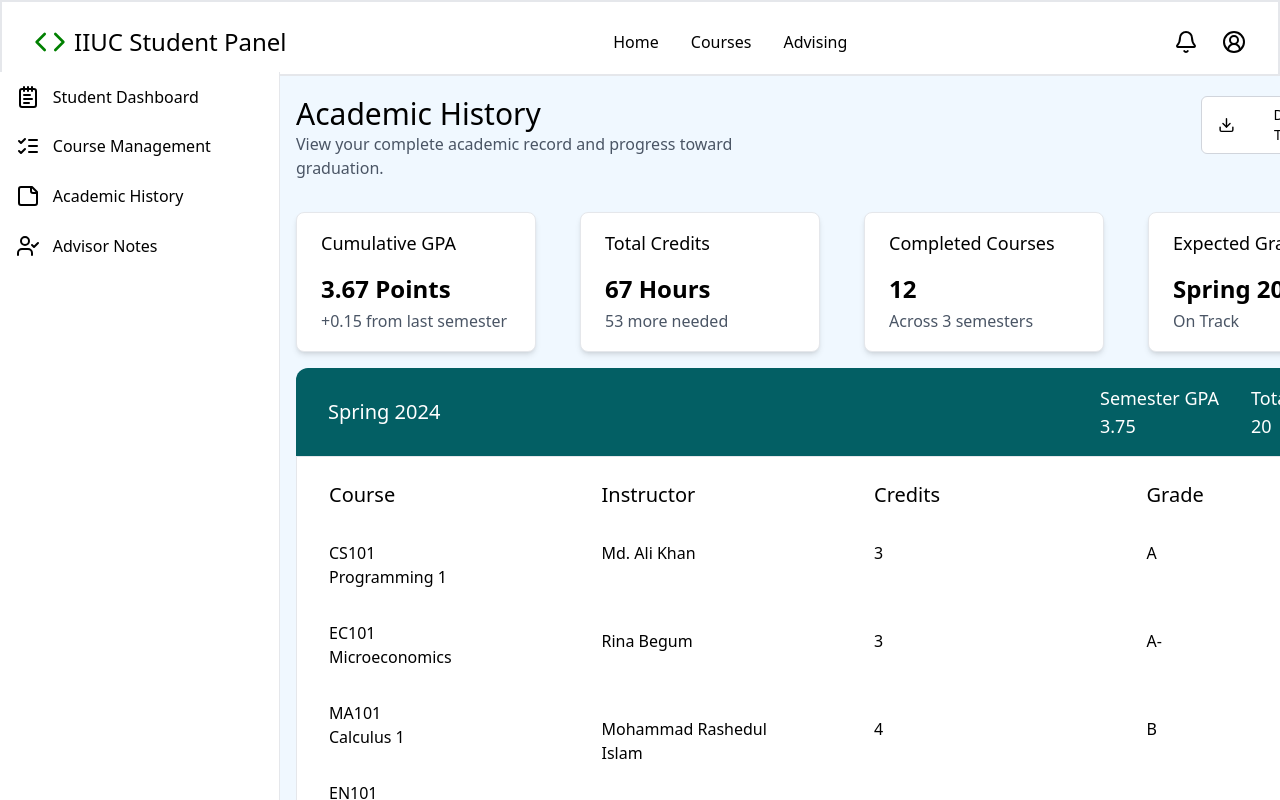
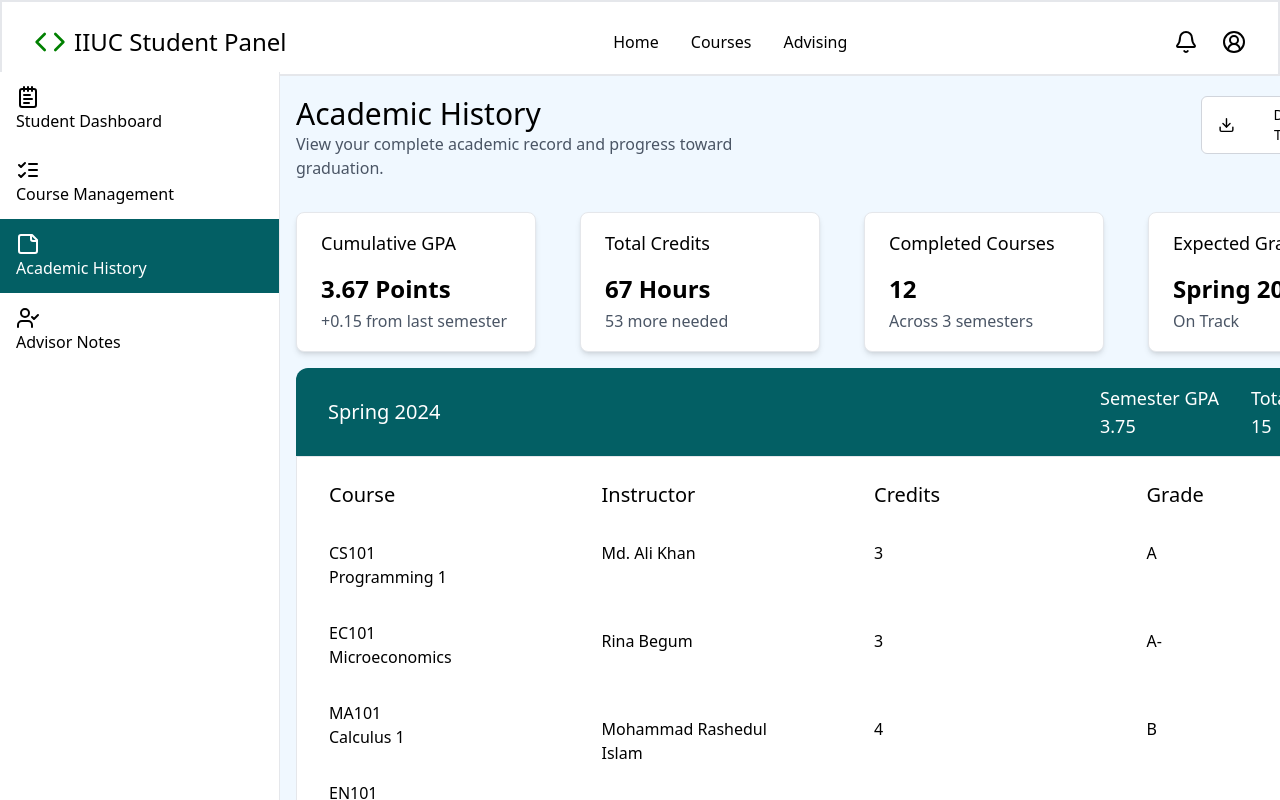
Before and after one commit to AsifulAhsan/CRAMS, a React (Vite) app: page /acad-history in a window 1280 px wide. Shown: the top 800 px of the page. Built offline with nearby package versions, Linux system fonts and the light colour scheme.

Commit message:
Sidebar active status added.

```diff
--- a/src/components/AcadHistory/AcadHistory.jsx
+++ b/src/components/AcadHistory/AcadHistory.jsx
@@ -49,7 +49,7 @@ function AcadHistory() {
           </p>
           <p className="text-lg">
             Total Credits <br />
-            20
+            15
           </p>
         </div>
       </div>
--- a/src/components/sidebar/Sidebar.jsx
+++ b/src/components/sidebar/Sidebar.jsx
@@ -1,36 +1,47 @@
 import React from "react";
 import styles from "./Sidebar.module.css";
 import { NotepadText, ListChecks, StickyNote, UserCheck } from "lucide-react";
-import { Link } from "react-router-dom";
+import { NavLink, Link } from "react-router-dom";
 
 function Sidebar() {
   return (
     <div className="fixed mt-18 w-70 h-screen bg-white border-r-1 border-gray-200">
       <ul>
-        <Link to="/">
-          <li className={styles.list}>
+        <NavLink
+          to="/"
+          className={({ isActive }) =>
+            isActive ? `${styles.list} ${styles.active}` : styles.list
+          }
+        >
+          <li>
             <NotepadText />
             Student Dashboard
           </li>
-        </Link>
-        <Link to="/course-manage">
-          <li className={styles.list}>
+        </NavLink>
+        <NavLink to="/course-manage" className={({ isActive }) =>
+            isActive ? `${styles.list} ${styles.active}` : styles.list
+          }>
+          <li>
             <ListChecks />
             Course Management
           </li>
-        </Link>
-        <Link to="/acad-history">
-          <li className={styles.list}>
+        </NavLink>
+        <NavLink to="/acad-history" className={({ isActive }) =>
+            isActive ? `${styles.list} ${styles.active}` : styles.list
+          }>
+          <li>
             <StickyNote />
             Academic History
           </li>
-        </Link>
-        <Link to="/advisor-notes">
-          <li className={styles.list}>
+        </NavLink>
+        <NavLink to="/advisor-notes" className={({ isActive }) =>
+            isActive ? `${styles.list} ${styles.active}` : styles.list
+          }>
+          <li>
             <UserCheck />
             Advisor Notes
           </li>
-        </Link>
+        </NavLink>
       </ul>
     </div>
   );
--- a/src/components/sidebar/Sidebar.module.css
+++ b/src/components/sidebar/Sidebar.module.css
@@ -1,12 +1,15 @@
-.list{
+.list {
   background-color: (#d9d9d9);
   padding: 0.8rem 1rem 0.8rem 1rem;
-    display:flex;
+  display: flex;
   gap: 0.8rem;
-
 }
-.list:hover{
+.list:hover {
   cursor: pointer;
   background-color: #035f64;
   color: rgb(255, 255, 255);
 }
+.active {
+  background-color: #035f64 !important; /* Ensures active state overrides hover */
+  color: #ffffff !important;
+}
```
Lines whose indentation alone changed are shown as unchanged.
